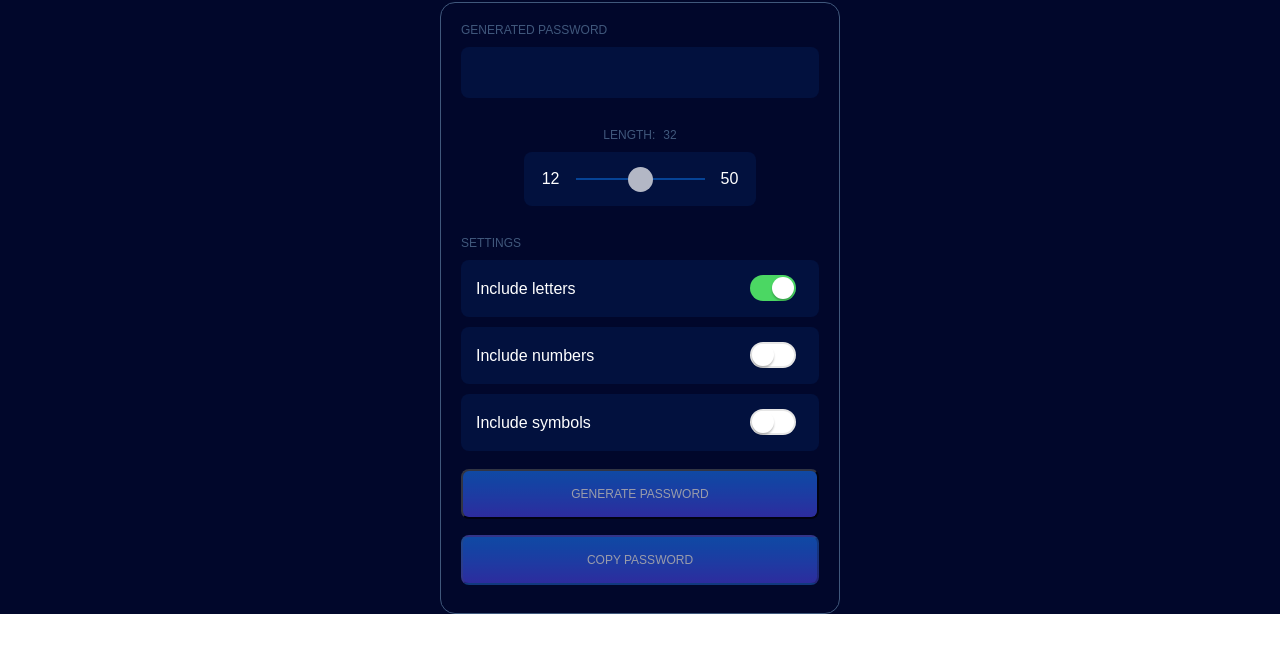
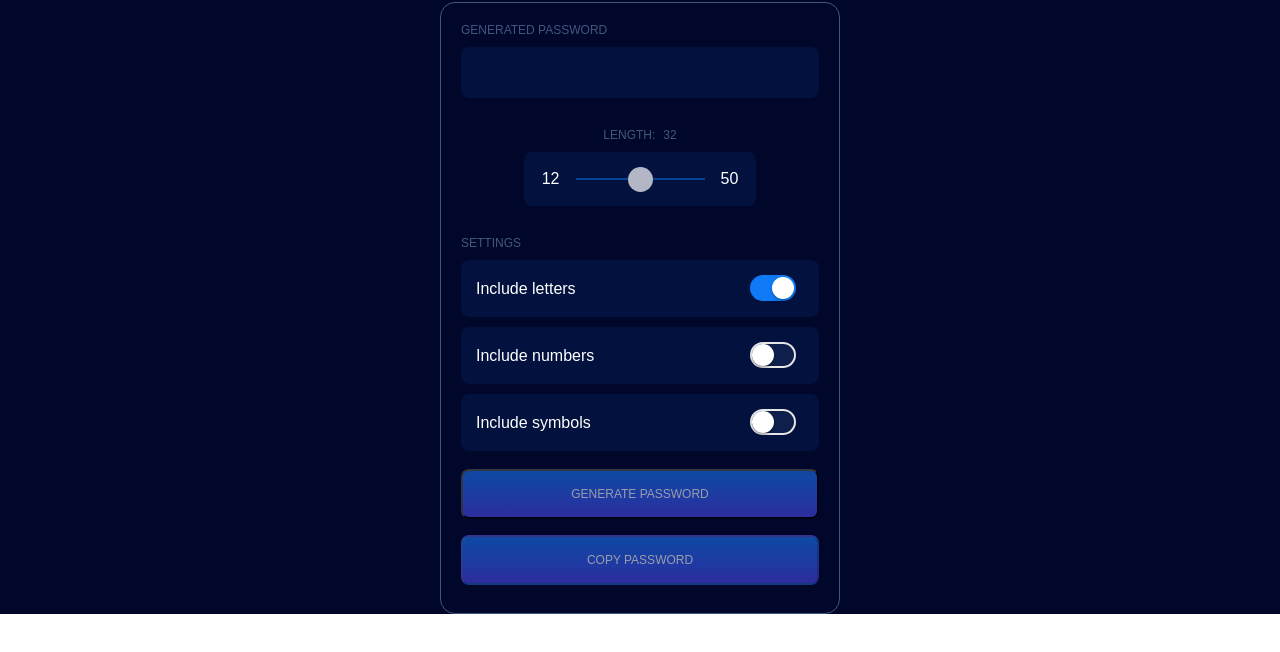
Before and after one commit to ionuser13/Platzi-Challenge, a website: page passwordGenerator/index.html in a window 1280 px wide. Both pictures are taken after a click on the label 777 px from the left and 344 px from the top of the page. Shown: the part 56-708 px from the top of the page. Drawn offline with Linux system fonts and the light colour scheme; no server answers.

Commit message:
finished password generator styles

```diff
--- a/passwordGenerator/src/styles.css
+++ b/passwordGenerator/src/styles.css
@@ -6,6 +6,8 @@
   --button-text-color: rgb(131, 217, 136);
   --thumb-color: #fefeff;
   --track-color: #0959bb;
+  --switch-color-active: #0f7af6;
+  --switch-color-disabled: #0d1f4a;
 }
 *{
   padding: 0;
@@ -146,7 +148,7 @@
   left: 0;
   width: 42px;
   height: 22px;
-  background-color: #fff;
+  background-color: var(--switch-color-disabled);
   border-radius: 11px;
   transform: translate3d(2px, 2px, 0) scale3d(1, 1, 1);
   transition: all .25s linear;
@@ -170,7 +172,7 @@
   display: none;
 }
 .form-switch .switch:checked + i {
-  background-color: #4BD763;
+  background-color: var(--switch-color-active);
 }
 .form-switch .switch:checked + i::before {
   transform: translate3d(18px, 2px, 0) scale3d(0, 0, 0);
```
